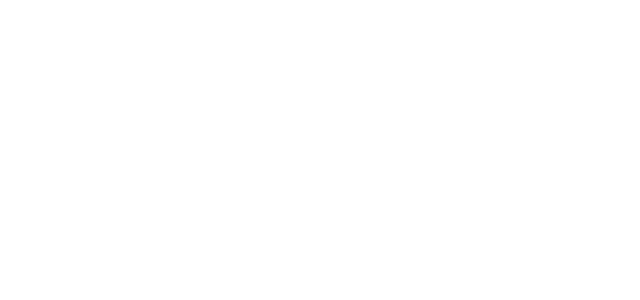
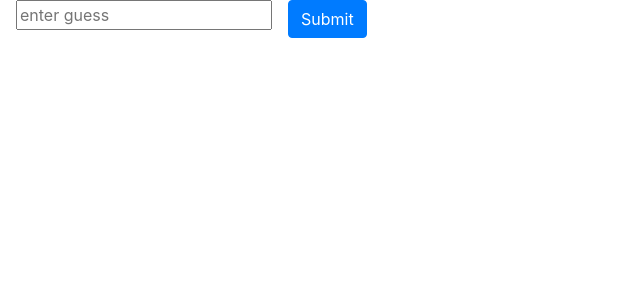
Before and after one commit to Settimov7/jotto-hooks, a React (Create React App) app: page / in a window 1280 px wide. Shown: the top 300 px of the page, without its empty margins (0-640 px from the left). Built offline with nearby package versions, Linux system fonts and the light colour scheme.

Commit message:
add Input component in App component

```diff
--- a/src/App.js
+++ b/src/App.js
@@ -1,6 +1,7 @@
 import React from 'react';
 import './App.css';
 import hookActions from './actions/hookActions';
+import Input from './Input';
 
 /**
  * reducer to update state, called automatically by dispatch
@@ -33,7 +34,9 @@
 	}, []);
 
 	return (
-		<div data-test='component-app'/>
+		<div data-test='component-app'>
+			<Input secretWord={state.secretWord}/>
+		</div>
 	);
 }
 
```
